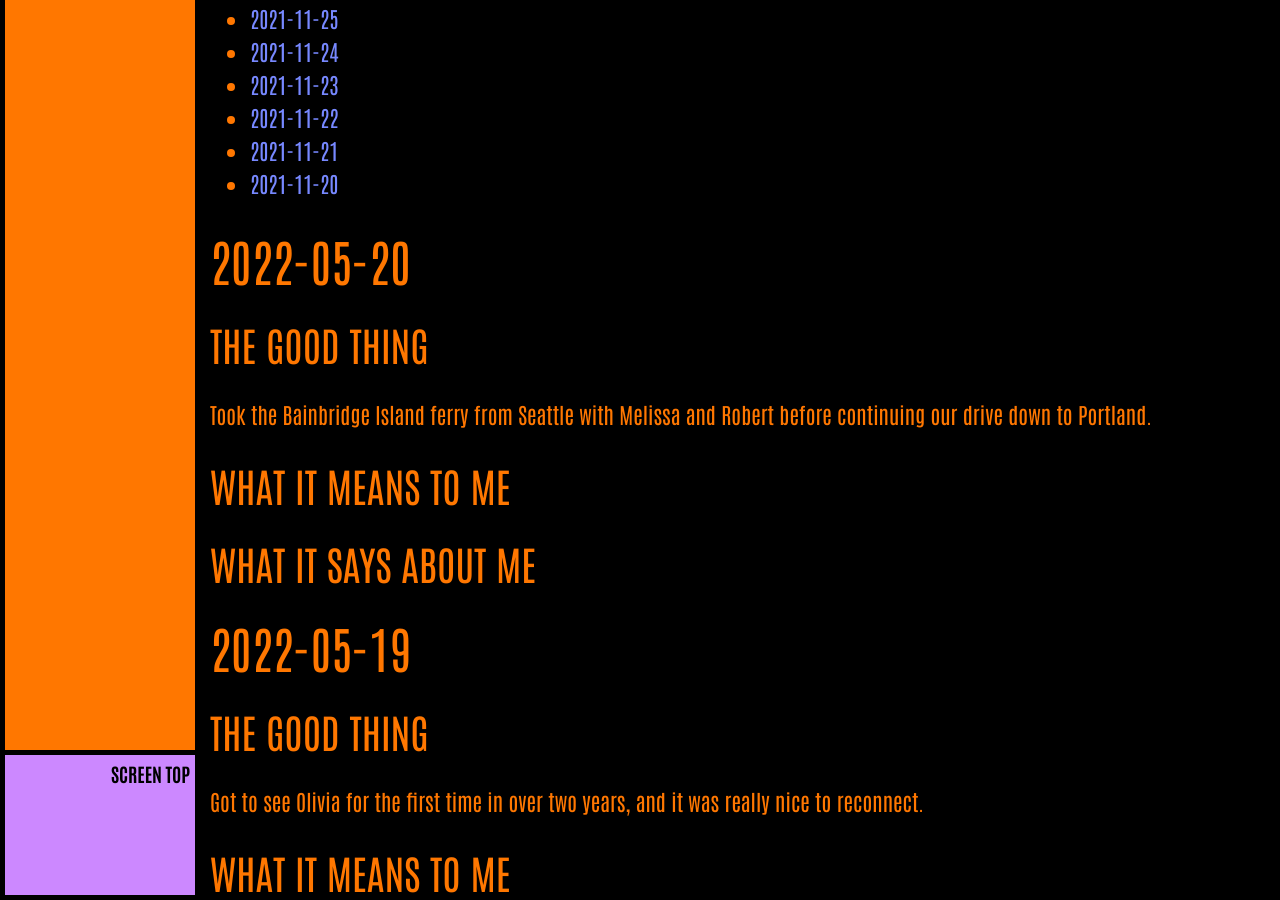
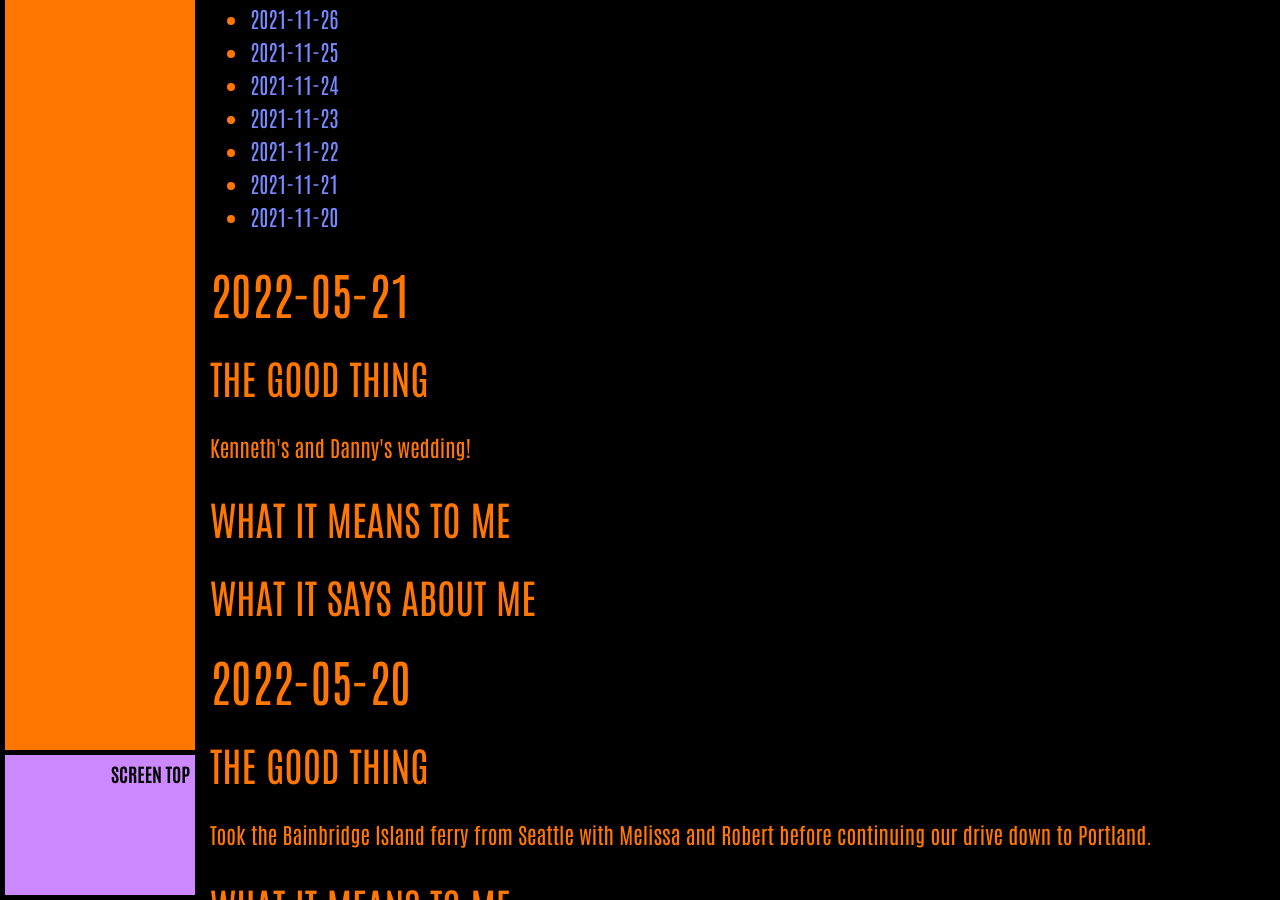
Before and after one commit to ArthurZey/arthurzey.github.io, a Jekyll site: the page built from _pages/one-good-thing.md, in a window 1280 px wide and 900 px high, scrolled down 3916 px. Built offline with Jekyll 4.4.1, drawn with Linux system fonts in a browser that asks for light colours.

Commit message:
added stub for 2022-05-21

```diff
--- a/_pages/one-good-thing.md
+++ b/_pages/one-good-thing.md
@@ -12,6 +12,16 @@
 * TOC
 {:toc}
 {::options toc_levels="2" /}
+
+## 2022-05-21
+### The Good Thing
+Kenneth's and Danny's wedding!
+### What It Means to Me
+
+### What It Says about Me
+
+
+
 
 ## 2022-05-20
 ### The Good Thing
```
Also changed, not shown: other parts of _pages/one-good-thing.md (+1 -1 lines).
